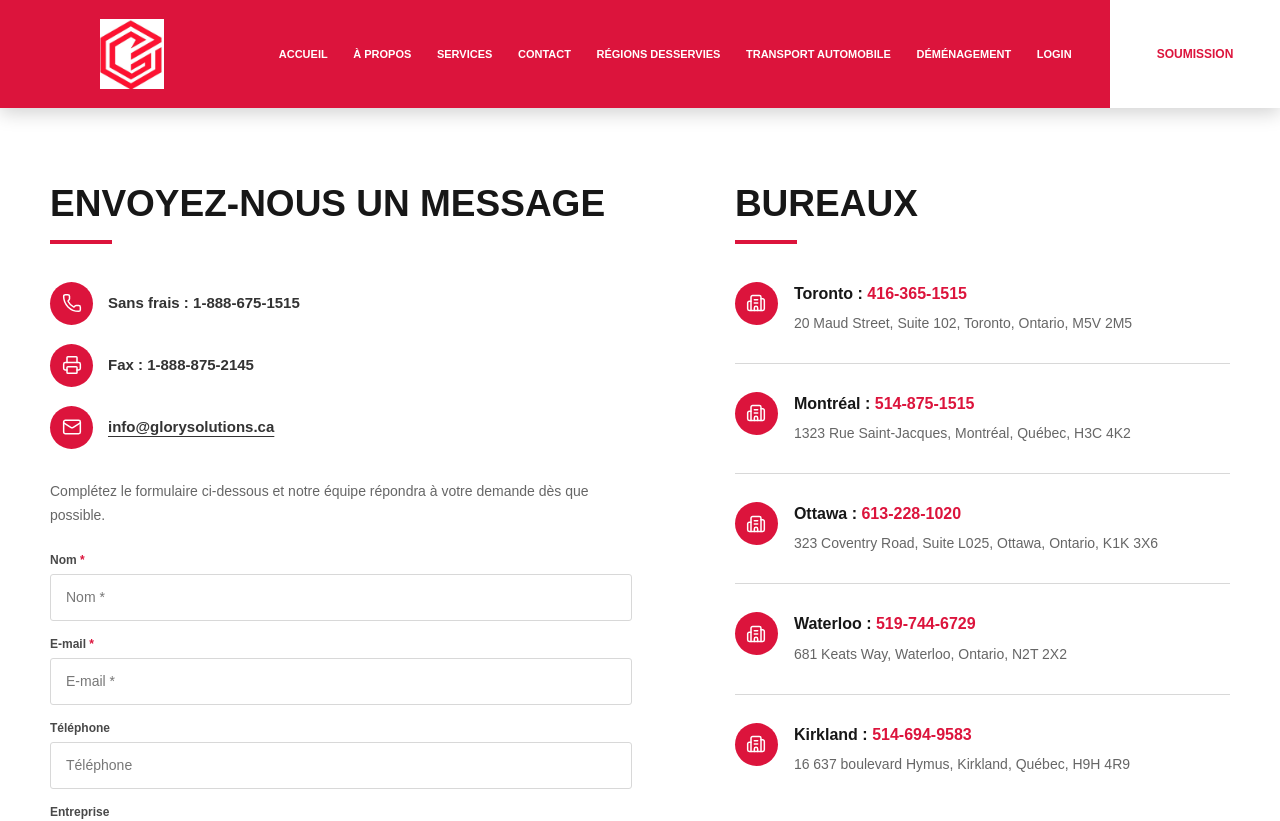
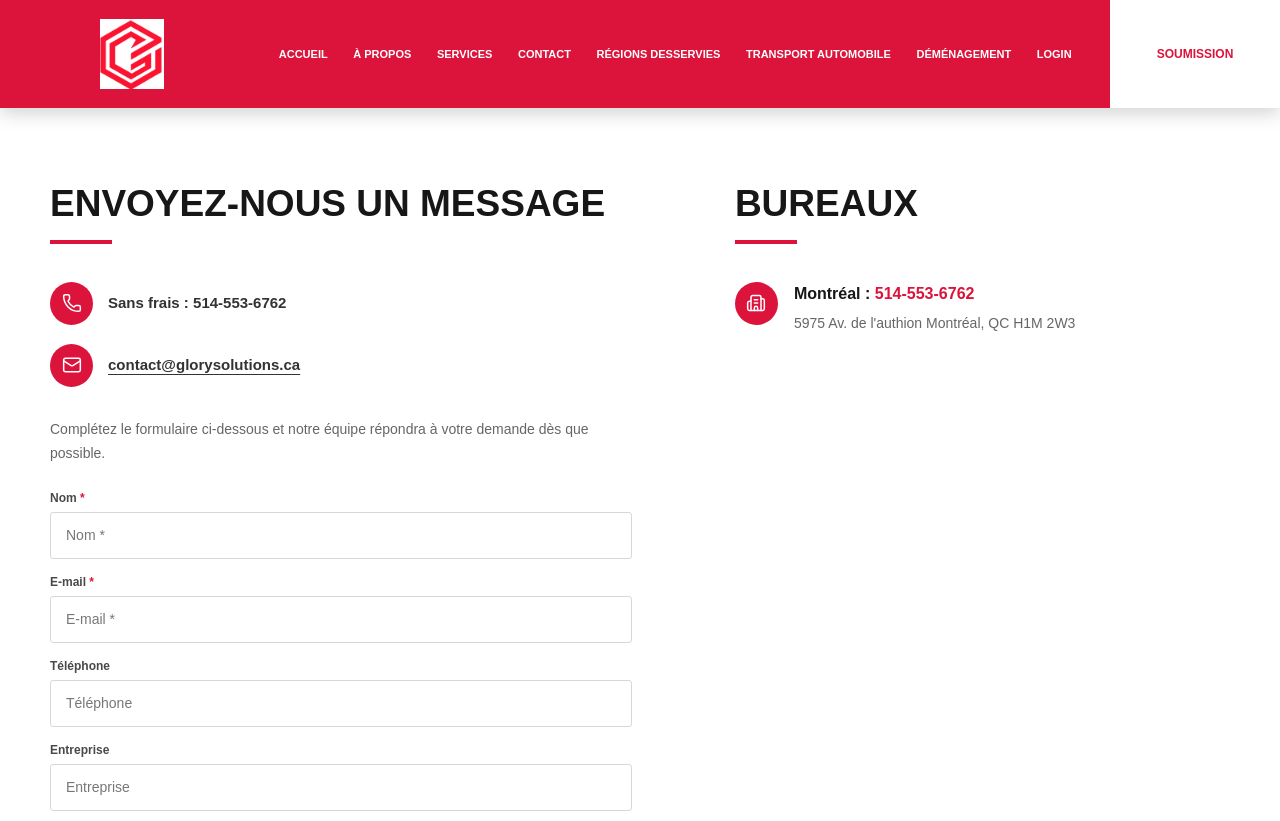
Before and after one commit to Firasxgharbii/transport, a Next.js app: page /contact in a window 1280 px wide. Shown: the top 821 px of the page. Built offline with nearby package versions, Linux system fonts and the light colour scheme.

Commit message:
Mise à jour du changement necessaire pour le noveau classe

```diff
--- a/app/contact/page.tsx
+++ b/app/contact/page.tsx
@@ -26,36 +26,14 @@ type Status = {
 };
 
 const offices: Office[] = [
-  {
-    city: "Toronto",
-    phone: "416-365-1515",
-    address:
-      "20 Maud Street, Suite 102, Toronto, Ontario, M5V 2M5",
-  },
+
   {
     city: "Montréal",
-    phone: "514-875-1515",
+    phone: "514-553-6762",
     address:
-      "1323 Rue Saint-Jacques, Montréal, Québec, H3C 4K2",
+      "5975 Av. de l'authion Montréal, QC H1M 2W3",
   },
-  {
-    city: "Ottawa",
-    phone: "613-228-1020",
-    address:
-      "323 Coventry Road, Suite L025, Ottawa, Ontario, K1K 3X6",
-  },
-  {
-    city: "Waterloo",
-    phone: "519-744-6729",
-    address:
-      "681 Keats Way, Waterloo, Ontario, N2T 2X2",
-  },
-  {
-    city: "Kirkland",
-    phone: "514-694-9583",
-    address:
-      "16 637 boulevard Hymus, Kirkland, Québec, H9H 4R9",
-  },
+
 ];
 
 function OfficeItem({
@@ -205,28 +183,13 @@ export default function ContactPage() {
                   <p>
                     <strong>Sans frais :</strong>{" "}
                     <a href="tel:18886751515">
-                      1-888-675-1515
+                      514-553-6762
                     </a>
                   </p>
                 </div>
 
                 {/* FAX */}
-                <div className={styles.infoRow}>
-                  <div className={styles.iconCircle}>
-                    <Printer
-                      size={20}
-                      strokeWidth={1.8}
-                      aria-hidden="true"
-                    />
-                  </div>
 
-                  <p>
-                    <strong>Fax :</strong>{" "}
-                    <a href="tel:18888752145">
-                      1-888-875-2145
-                    </a>
-                  </p>
-                </div>
 
                 {/* COURRIEL */}
                 <div className={styles.infoRow}>
@@ -243,7 +206,7 @@ export default function ContactPage() {
                       href="mailto:info@glorysolutions.ca"
                       className={styles.emailLink}
                     >
-                      info@glorysolutions.ca
+                      contact@glorysolutions.ca
                     </a>
                   </p>
                 </div>
--- a/app/demenagement/page.tsx
+++ b/app/demenagement/page.tsx
@@ -255,11 +255,7 @@ export default function MovingPage() {
                 </h2>
               </div>
 
-              <p className={styles.servicesDescription}>
-                Nous proposons des services de déménagement complets pour les
-                particuliers, les entreprises, les commerces et les
-                gestionnaires immobiliers.
-              </p>
+
             </div>
 
             <div className={styles.servicesGrid}>
```
